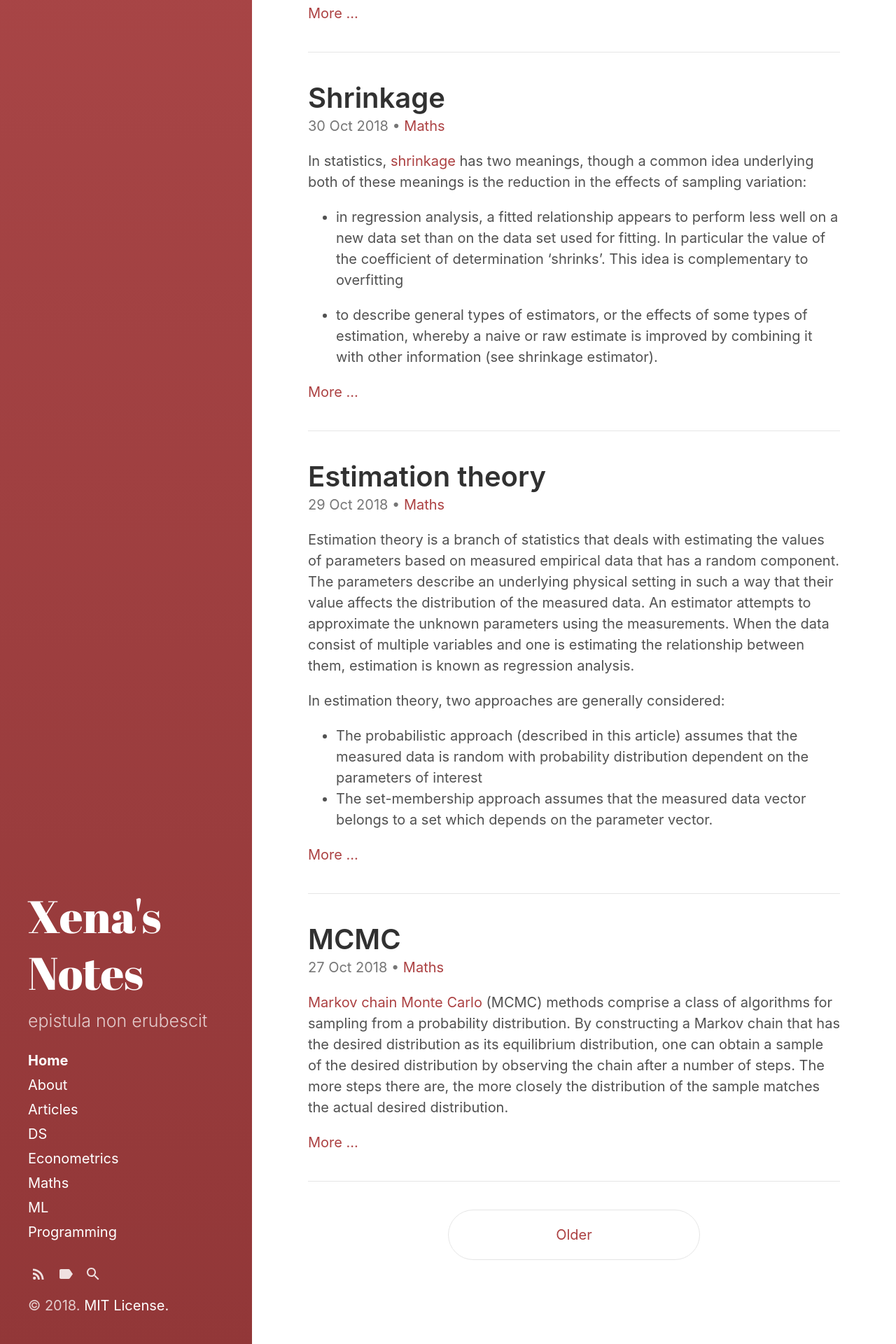
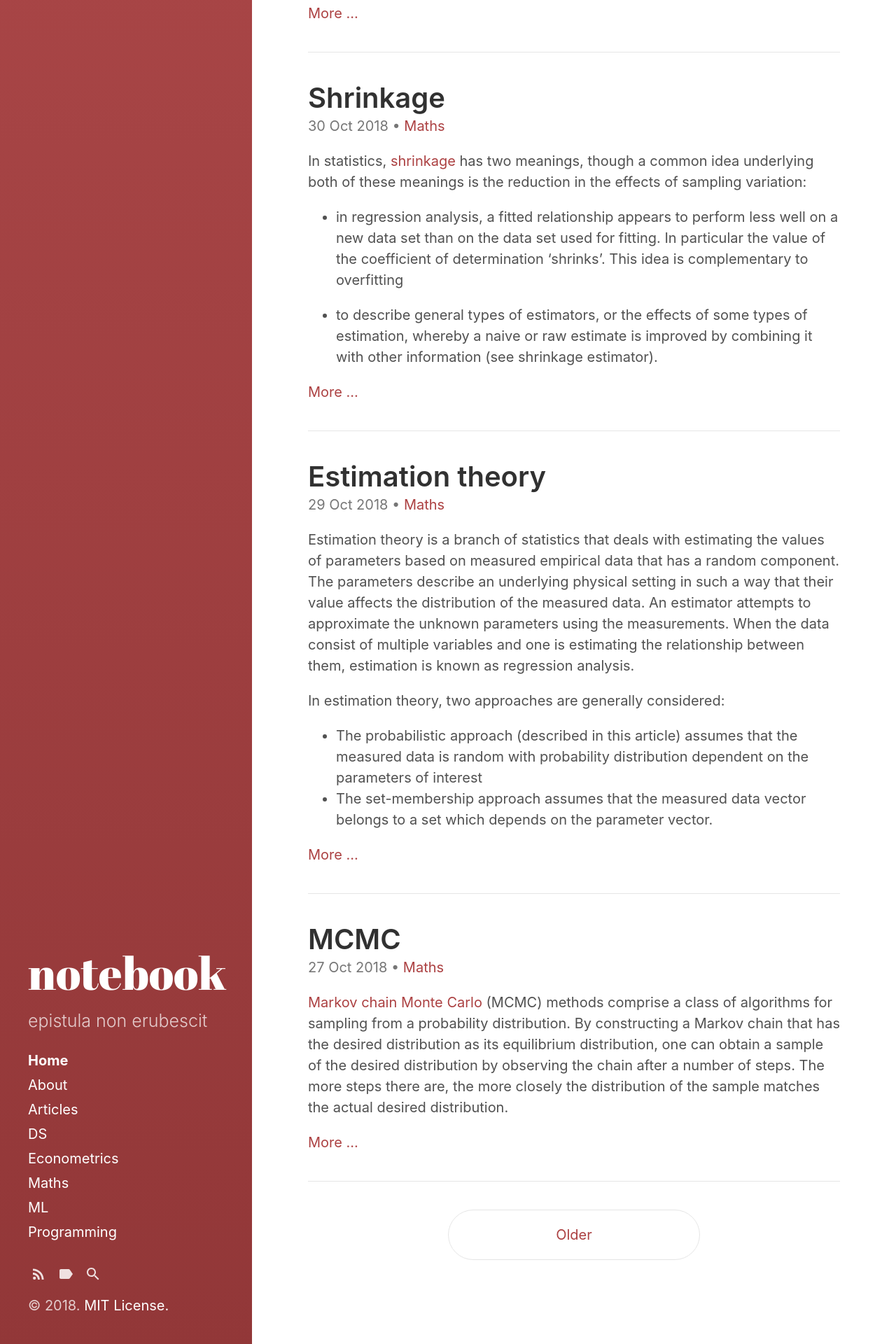
Before and after one commit to xenakas/gitpage, a Jekyll site: the page built from index.html, in a window 1280 px wide. Shown: the part 2044-3964 px from the top of the page at 70% size. Built offline with Jekyll 4.4.1, drawn with Linux system fonts in a browser that asks for light colours; the list of posts is cut into pages by our own code.

Commit message:
Update _config.yml

```diff
--- a/_config.yml
+++ b/_config.yml
@@ -3,7 +3,7 @@ markdown:         kramdown
 highlighter:      rouge
 
 # Setup
-title:            Xena's Notes
+title:            notebook
 tagline:          'Home'
 description:      'epistula nоn erubescit   '
 url:              https://xenakas.github.io
```
